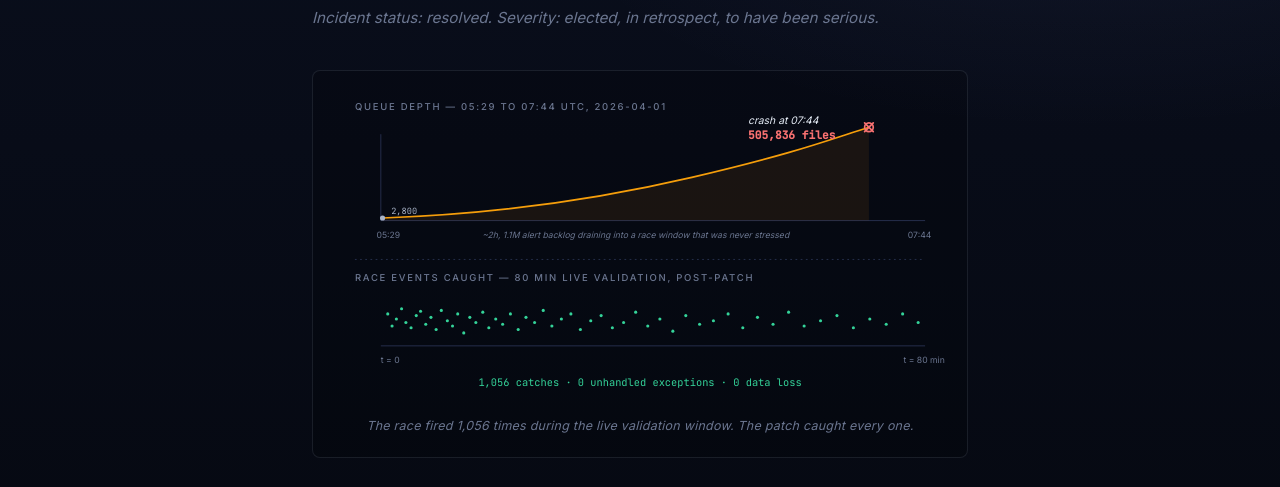
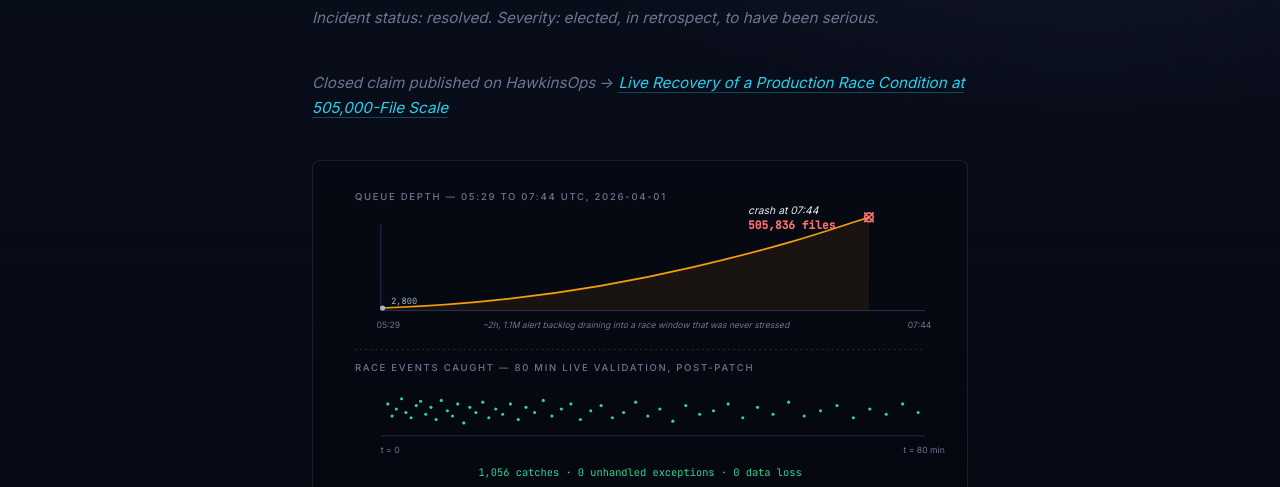
Before and after one commit to raylee-hawkins/rayleeops, a plain HTML site: page entries/2026-04-01-pipeline-ate-itself.html in a window 1280 px wide. Shown: the part 254-741 px from the top of the page. Drawn offline with Linux system fonts and the light colour scheme.

Commit message:
entries/2026-04-01: add Closed claim destination link to HawkinsOps case study

```diff
--- a/entries/2026-04-01-pipeline-ate-itself.html
+++ b/entries/2026-04-01-pipeline-ate-itself.html
@@ -26,6 +26,7 @@
   <p class="meta">Receipts &middot; 2026-04-01 &middot; Artifact Review &middot; AutoSOC ingest pipeline</p>
   <h1>The Pipeline Ate Itself at Five Hundred Thousand</h1>
   <p class="status">Incident status: resolved. Severity: elected, in retrospect, to have been serious.</p>
+  <p class="status">Closed claim published on HawkinsOps &rarr; <a href="https://hawkinsops.com/case-study-race-condition">Live Recovery of a Production Race Condition at 505,000-File Scale</a></p>
 
   <figure class="entry-figure">
     <svg viewBox="0 0 720 360" xmlns="http://www.w3.org/2000/svg" role="img" aria-labelledby="pipe-fig-title pipe-fig-desc">
```
